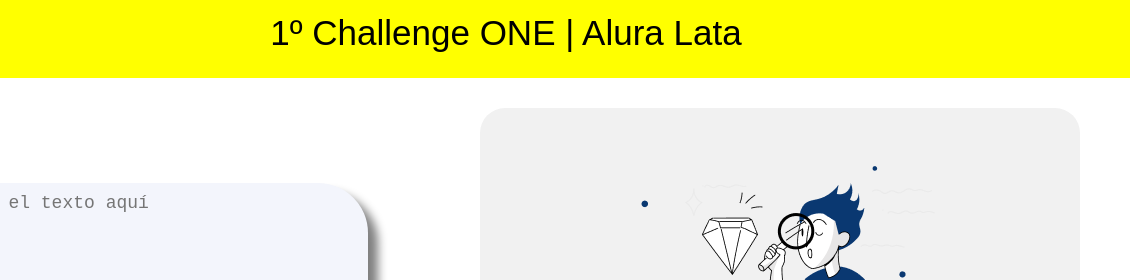
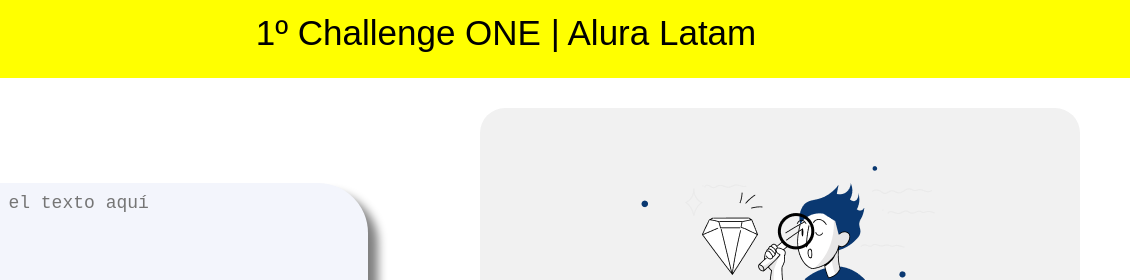
Before and after one commit to rodolfoexenior/deco-v3-1, a plain HTML site: page index.html in a window 1280 px wide. Shown: the top 280 px of the page, 150-1280 px from the left. Drawn offline with nearby package versions, Linux system fonts and the light colour scheme.

Commit message:
completando m en Latam, title

```diff
--- a/index.html
+++ b/index.html
@@ -14,7 +14,7 @@
 <body>
   <header>
     <img src="img/logo.png">
-    <h2>1º Challenge ONE | Alura Lata</h2>
+    <h2>1º Challenge ONE | Alura Latam</h2>
   </header>
   <main>
     <section>
```
